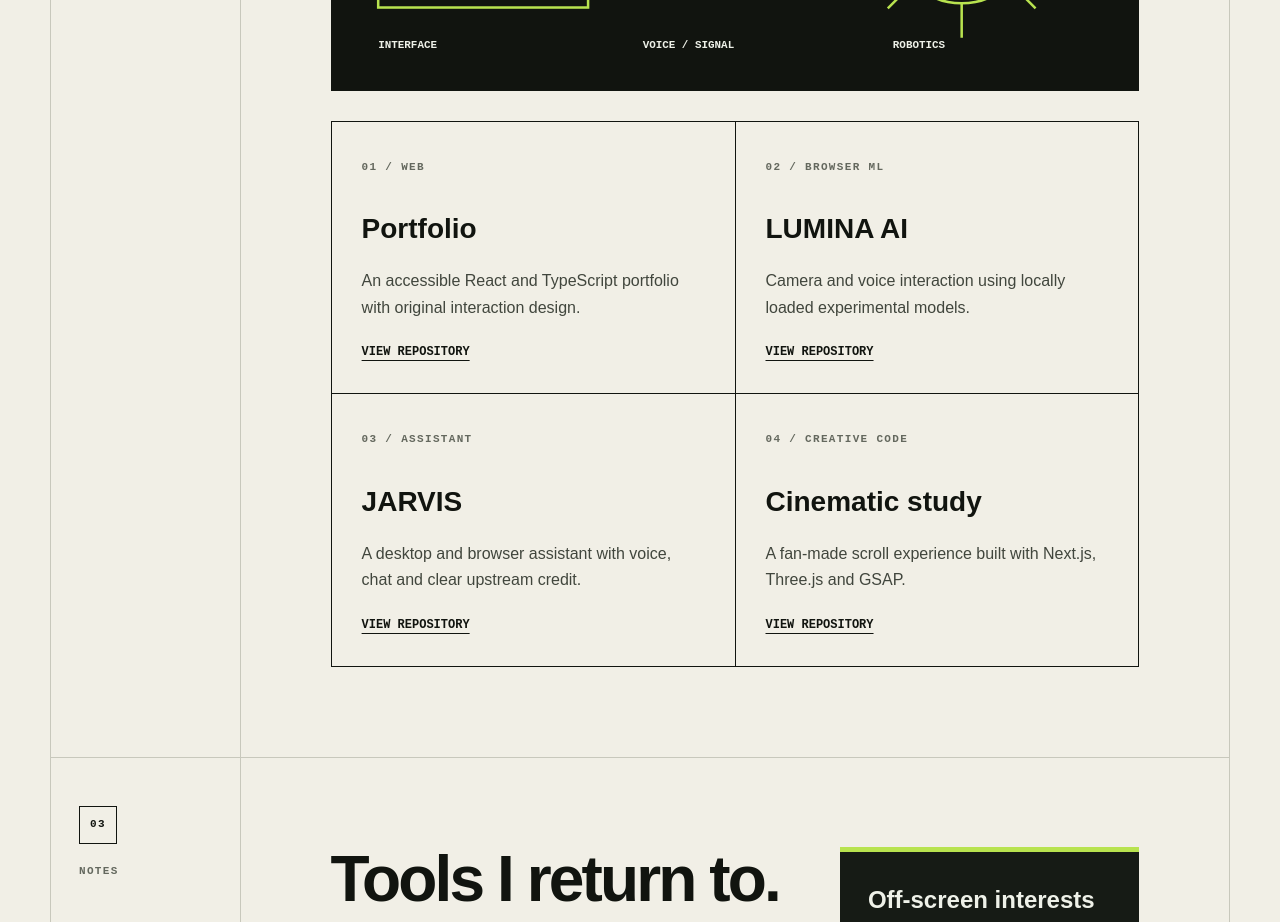
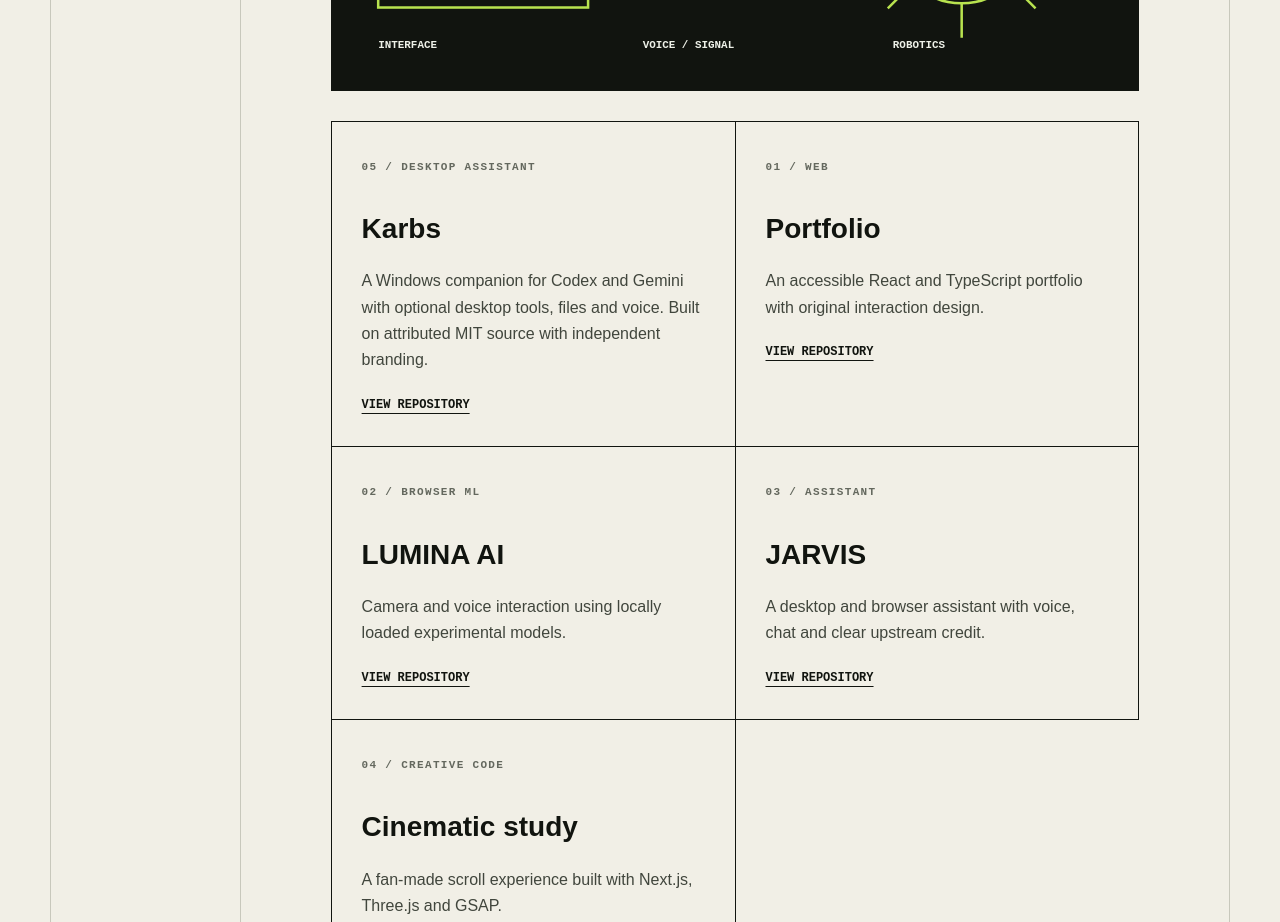
Before and after one commit to DwijKansagara/about-me, a plain HTML site: page index.html in a window 1280 px wide. Shown: the part 2560-3482 px from the top of the page. Drawn offline with Linux system fonts and the light colour scheme; a script that the page names is missing.

Commit message:
Add Karbs to selected work with upstream attribution

```diff
--- a/index.html
+++ b/index.html
@@ -57,6 +57,9 @@
           <h2 id="work-title">Projects built to be opened, tested and understood.</h2>
           <img class="project-visual" src="assets/project-strip.svg" alt="Abstract diagrams representing a web interface, voice waveform and robotics circuit" width="960" height="360" />
           <div class="projects">
+            <a href="https://github.com/DwijKansagara/Karbs">
+              <span>05 / Desktop assistant</span><h3>Karbs</h3><p>A Windows companion for Codex and Gemini with optional desktop tools, files and voice. Built on attributed MIT source with independent branding.</p><b>View repository</b>
+            </a>
             <a href="https://github.com/DwijKansagara/Portfolio">
               <span>01 / Web</span><h3>Portfolio</h3><p>An accessible React and TypeScript portfolio with original interaction design.</p><b>View repository</b>
             </a>
```
